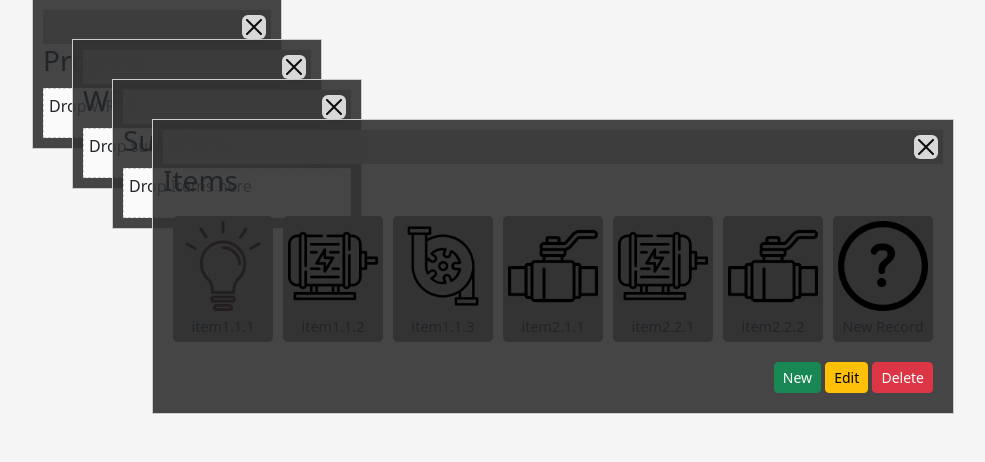
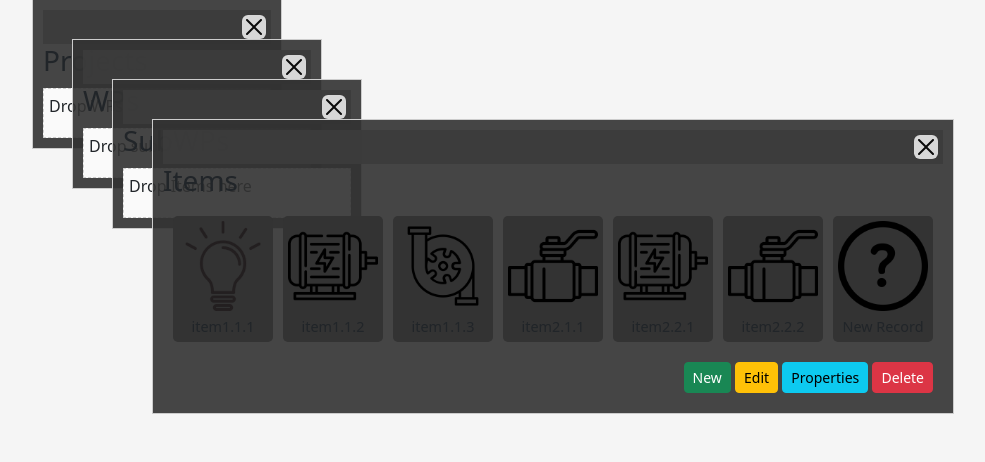
Before and after one commit to magnificu/dragcon, a Flask app: page / in a window 1280 px wide. Shown: the part 101-563 px from the top of the page, without its empty margins (68-1053 px from the left). Run offline with Flask 3, Linux system fonts and the light colour scheme; data comes from the database, SQL or seed files in the repository; both versions use the stored data as it was after the commit; some libraries are stand-ins or nearby versions.

Commit message:
app update

```diff
--- a/app.py
+++ b/app.py
@@ -1,5 +1,6 @@
 import os
 from flask import Flask, render_template, request, jsonify
+import json
 import sqlite3
 from werkzeug.utils import secure_filename
 
@@ -33,21 +34,29 @@ def index():
 @app.route('/create', methods=['POST'])
 def create_item():
     name = request.form['name']
-    image_file = request.files.get('image')  # Get image file from the request
+    properties = request.form.get('property', '{}')  # default to empty JSON
+
+    # ✅ Validate JSON
+    try:
+        json.loads(properties)
+    except json.JSONDecodeError:
+        return jsonify(success=False, error="Invalid JSON in properties"), 400
+
+    image_file = request.files.get('image')
 
     if image_file and allowed_file(image_file.filename):
-        # Secure the filename and save the file
         filename = secure_filename(image_file.filename)
         image_path = os.path.join(app.config['UPLOADED_IMAGES_DEST'], filename)
         image_file.save(image_path)
-        image_url = f"/static/images/{filename}"  # URL to be stored in the DB
+        image_url = f"/static/images/{filename}"
     else:
-        # Use the default image if no file is uploaded
         image_url = app.config['DEFAULT_IMAGE']
 
-    # Store the record in the database
     conn = get_db_connection()
-    conn.execute('INSERT INTO tb_item (name, image_url) VALUES (?, ?)', (name, image_url))
+    conn.execute(
+        'INSERT INTO tb_item (name, image_url, property) VALUES (?, ?, ?)',
+        (name, image_url, properties)
+    )
     conn.commit()
     conn.close()
 
@@ -57,26 +66,41 @@ def create_item():
 def edit_item():
     record_id = request.form['id']
     name = request.form['name']
-    image_file = request.files.get('image')  # Get image file from the request
+    properties = request.form.get('property', '{}')  # Get JSON string from form
+    image_file = request.files.get('image')
 
     conn = get_db_connection()
 
     if image_file and allowed_file(image_file.filename):
-        # If an image is uploaded, save it and update the record
         filename = secure_filename(image_file.filename)
         image_path = os.path.join(app.config['UPLOADED_IMAGES_DEST'], filename)
         image_file.save(image_path)
         image_url = f"/static/images/{filename}"
-        conn.execute('UPDATE tb_item SET name = ?, image_url = ? WHERE id = ?', (name, image_url, record_id))
     else:
-        # If no image is uploaded, use the default image
-        image_url = app.config['DEFAULT_IMAGE']
-        conn.execute('UPDATE tb_item SET name = ?, image_url = ? WHERE id = ?', (name, image_url, record_id))
+        # Keep existing image if not uploading new one
+        existing = conn.execute('SELECT image_url FROM tb_item WHERE id = ?', (record_id,)).fetchone()
+        image_url = existing['image_url'] if existing else app.config['DEFAULT_IMAGE']
 
+    conn.execute(
+        'UPDATE tb_item SET name = ?, image_url = ?, property = ? WHERE id = ?',
+        (name, image_url, properties, record_id)
+    )
     conn.commit()
     conn.close()
 
     return jsonify(success=True)
+
+@app.route('/item/<int:item_id>/property')
+def get_item_property(item_id):
+    conn = get_db_connection()
+    item = conn.execute('SELECT name, property FROM tb_item WHERE id = ?', (item_id,)).fetchone()
+    conn.close()
+    if item and item['property']:
+        return jsonify(success=True, item={
+            'name': item['name'],
+            'property': item['property']
+        })
+    return jsonify(success=False, error="No property found.")
 
 @app.route('/delete', methods=['POST'])
 def delete_item():
--- a/static/js/main.js
+++ b/static/js/main.js
@@ -92,20 +92,76 @@ function editRecord() {
     $("#edit-name").val(currentName);
     $("#edit-image").val("");
     $("#image-preview").html(`<img src="${currentImage}" alt="Current Image" width="100">`);
-    openModal("edit-modal");
+
+    // Load property JSON
+    $.get(`/item/${selectedRecordId}/property`, function (response) {
+        if (response.success) {
+            $("#edit-property").val(response.item.property); // raw JSON string
+        } else {
+            $("#edit-property").val("");
+        }
+        openModal("edit-modal");
+    });
+}
+
+function propertyRecord() {
+    if (!selectedRecordId) {
+        alert("Please select a record first.");
+        return;
+    }
+
+    $.get(`/item/${selectedRecordId}/property`, function(response) {
+        if (response.success) {
+            const { name, property } = response.item; // Destructure name and properties from response
+            const properties = JSON.parse(property); // Parse properties if it's stored as a JSON string
+
+            // Set the modal title with item name (header)
+            let modalTitle = `${name} Properties`;  // Format title as "itemName Properties"
+            $("#property-modal-title").text(modalTitle);
+
+            // Build properties HTML to display in the modal body
+            let html = ''; // Start with empty HTML
+
+            // Display properties in the modal body (without repeating the name)
+            for (const key in properties) {
+                html += `<p><strong>${key}:</strong> ${properties[key]}</p>`;  // For each property
+            }
+
+            // Add the properties content to the modal body
+            $("#property-body").html(html);
+
+            // Open the modal
+            openModal("property-modal");
+        } else {
+            alert("No properties found for this item.");
+        }
+    });
 }
 
 function saveEdit() {
     const name = $("#edit-name").val().trim();
     const imageFile = $("#edit-image")[0].files[0];
+    const property = $("#edit-property").val().trim();
 
     if (!name) {
         alert("Please enter a name.");
         return;
     }
 
+    // JSON validation !!!
+    if (property) {
+        try {
+            JSON.parse(property);
+        } catch (err) {
+            alert("Invalid JSON in Properties field.");
+            return;
+        }
+    }
+
     const formData = new FormData();
     formData.append("name", name);
+    formData.append("property", property);
+
     if (imageFile) {
         formData.append("image", imageFile);
     }
@@ -157,7 +213,7 @@ $(document).on('click', function (e) {
         $box.addClass('selected');
         selectedRecordId = $box.data('id');
     } else if (
-        !$target.closest('.window-footer').length &&
+        //!$target.closest('.window-footer').length &&
         !$target.closest('.modal-window').length &&
         !$target.hasClass('btn') &&
         !$target.hasClass('btn-close')
--- a/templates/index.html
+++ b/templates/index.html
@@ -53,6 +53,7 @@
         <div class="window-footer">
             <button class="btn btn-success btn-sm" onclick="createRecord()">New</button>
             <button class="btn btn-warning btn-sm" onclick="editRecord()">Edit</button>
+            <button class="btn btn-info btn-sm" onclick="propertyRecord()">Properties</button>
             <button class="btn btn-danger btn-sm" onclick="deleteRecord()">Delete</button>
         </div>
     </div>
@@ -73,6 +74,10 @@
                 <input type="file" id="edit-image" class="form-control" accept=".png">
             </div>
             <div id="image-preview"></div>
+            <div class="mb-2">
+                <label>Properties (JSON):</label>
+                <textarea id="edit-property" class="form-control" rows="5" placeholder='{"key": "value"}'></textarea>
+            </div>
         </div>
         <div class="window-footer">
             <button class="btn btn-primary btn-sm" onclick="saveEdit()">Save</button>
@@ -80,7 +85,21 @@
         </div>
     </div>
 
-    <!-- Modal for deleting Items -->
+    <!-- Modal for Viewing Item Properties -->
+    <div id="property-modal" class="draggable modal-window" style="display: none;">
+        <div class="window-header">
+            <span id="property-modal-title">Item Properties</span> <!-- This will be dynamically set to item name -->
+            <button class="btn-close" onclick="closeModal('property-modal')"></button>
+        </div>
+        <div class="modal-body p-3" id="property-body">
+            <!-- Only properties will be dynamically inserted here (not the name) -->
+        </div>
+        <div class="window-footer">
+            <button class="btn btn-secondary btn-sm" onclick="closeModal('property-modal')">Close</button>
+        </div>
+    </div>
+
+    <!-- Modal for Deleting Items -->
     <div id="delete-modal" class="draggable modal-window" style="display: none;">
         <div class="window-header">
             <span>Delete Record</span>
```
Also changed, not shown: .spyproject/config/workspace.ini, database.db, static/css/style.css (line endings or trailing spaces), 1 other file.
